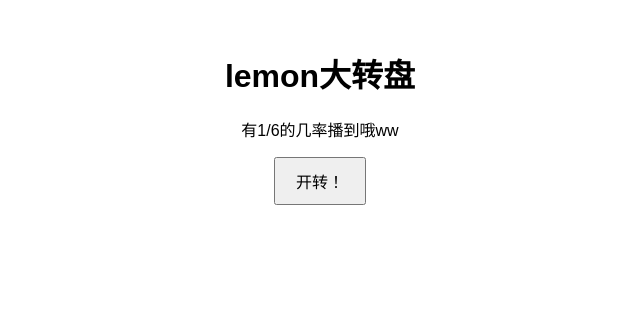
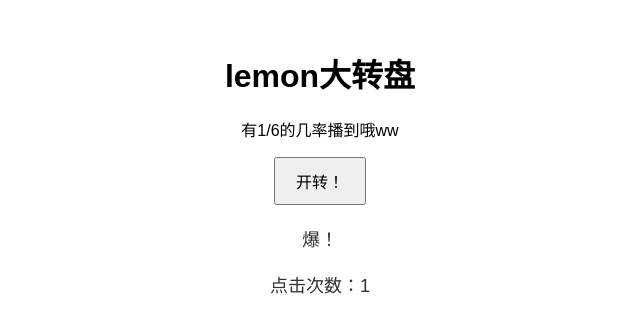
Before and after one commit to skaimqi/skaimqi.github.io, a plain HTML site: page index.html in a window 1280 px wide. Both pictures are taken after a click on the button "开转！". Shown: the whole page, without its empty margins (320-960 px from the left). Drawn offline with Linux system fonts and the light colour scheme.

Commit message:
Add files via upload

```diff
--- a/index.html
+++ b/index.html
@@ -15,12 +15,19 @@
             font-size: 16px;
             cursor: pointer;
         }
+        #statusMessage, #clickCountMessage {
+            margin-top: 20px;
+            font-size: 18px;
+            color: #333;
+        }
     </style>
 </head>
 <body>
     <h1>lemon大转盘</h1>
     <p>有1/6的几率播到哦ww</p>
     <button id="playButton">开转！</button>
+    <div id="statusMessage"></div>
+    <div id="clickCountMessage">点击次数：0</div>
 
     <script>
         // 设置曲目A的播放概率（范围：0到1）
@@ -28,24 +35,40 @@
 
         // 获取按钮元素
         const playButton = document.getElementById('playButton');
+        const statusMessage = document.getElementById('statusMessage');
+        const clickCountMessage = document.getElementById('clickCountMessage');
 
         // 创建音频对象
         const audioA = new Audio('曲目a.mp3'); // 替换为曲目A的音频文件路径
         const audioB = new Audio('曲目b.mp3'); // 替换为曲目B的音频文件路径
 
+        let clickCount = 0;
+
         // 为按钮添加点击事件
         playButton.addEventListener('click', function() {
+            clickCount++;
+            clickCountMessage.textContent = `点击次数：${clickCount}`;
+
             // 使用更可靠的随机算法
             const randomValue = Math.random(); // 生成一个0到1的随机数
             const choice = randomValue < probabilityA ? 'A' : 'B';
 
+            if (!audioA.paused) {
+                audioA.pause();
+                audioA.currentTime = 0; // 重置播放位置
+            }
+            if (!audioB.paused) {
+                audioB.pause();
+                audioB.currentTime = 0; // 重置播放位置
+            }
+
             // 根据选择播放对应的音频
             if (choice === 'A') {
                 audioA.play(); // 播放曲目A
-                console.log('播放曲目A');
+                statusMessage.textContent = '恭喜你！播放到了正版lemon！';
             } else {
                 audioB.play(); // 播放曲目B
-                console.log('播放曲目B');
+                statusMessage.textContent = '爆！';
             }
         });
     </script>
```
